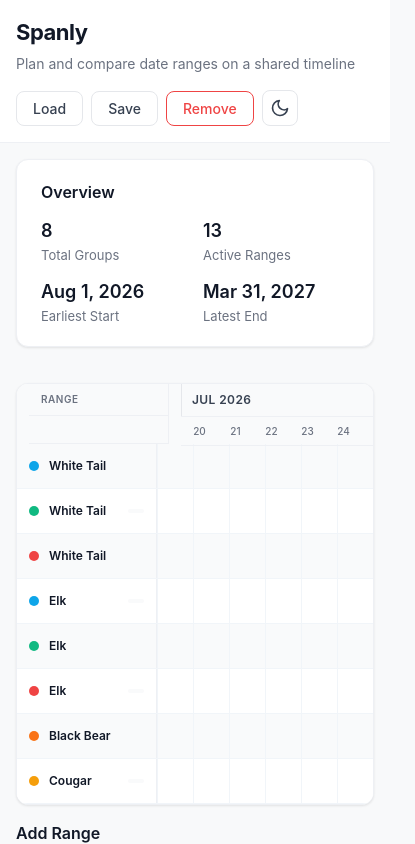
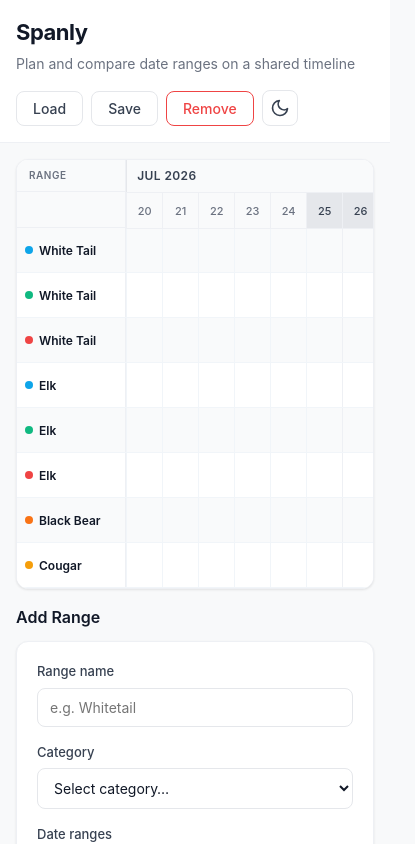
Before and after one commit to TheMustyCow/spanly, a React (Vite) app: page / in a window 390 px wide. Both pictures are taken after a click on the button "Demo". Shown: the top 844 px of the page, 415 px wide, since content can reach past the window. Built offline with nearby package versions, Linux system fonts and the light colour scheme.

Commit message:
Refactor Timeline component: optimize tooltip handling, enhance day cell interactivity, and improve layout responsiveness

```diff
--- a/src/App.tsx
+++ b/src/App.tsx
@@ -4,7 +4,6 @@ import { SEED_DATA } from './data/seed';
 import { DEMO_DATA } from './data/demoData';
 import { ControlPanel } from './components/ControlPanel';
 import { Timeline } from './components/Timeline';
-import { SummaryCard } from './components/SummaryCard';
 import './App.css';
 
 const STORAGE_KEY = 'spanly-data-v3';
@@ -199,7 +198,6 @@ export default function App() {
       </header>
 
       <main className="app-layout">
-        <SummaryCard ranges={ranges} />
         <Timeline ranges={ranges} />
         <ControlPanel ranges={ranges} onUpdate={setRanges} />
       </main>
--- a/src/components/ControlPanel.css
+++ b/src/components/ControlPanel.css
@@ -1,12 +1,13 @@
 .control-panel {
   display: grid;
-  grid-template-columns: 1fr 1fr;
+  grid-template-columns: repeat(2, minmax(0, 1fr));
   gap: 24px;
   align-items: start;
 }
 
 .cp-form-section,
 .cp-list-section {
+  min-width: 0;
   display: flex;
   flex-direction: column;
   gap: 12px;
@@ -46,6 +47,7 @@
 .form-row input[type="text"],
 .form-row input[type="date"],
 .form-row select {
+  min-width: 0;
   padding: 10px 12px;
   border: 1px solid var(--border-input);
   border-radius: 8px;
@@ -98,6 +100,7 @@
 }
 
 .sub-range-field {
+  min-width: 0;
   display: flex;
   flex-direction: column;
   gap: 4px;
@@ -105,6 +108,7 @@
 
 .sub-range-field input[type="text"],
 .sub-range-field input[type="date"] {
+  min-width: 0;
   padding: 8px 10px;
   border: 1px solid var(--border-input);
   border-radius: 6px;
@@ -419,11 +423,11 @@
 /* ---------- responsive ---------- */
 @media (max-width: 768px) {
   .control-panel {
-    grid-template-columns: 1fr;
+    grid-template-columns: minmax(0, 1fr);
   }
 
   .sub-range-row {
-    grid-template-columns: 1fr 1fr;
+    grid-template-columns: repeat(2, minmax(0, 1fr));
   }
 
   .sub-range-row .btn-icon {
--- a/src/components/Timeline.css
+++ b/src/components/Timeline.css
@@ -1,9 +1,12 @@
 .timeline-card {
+  --tl-label-width: 180px;
+  --tl-day-height: 32px;
   background: var(--card-bg);
   border-radius: 12px;
   box-shadow: var(--shadow);
   border: 1px solid var(--border);
   overflow: hidden;
+  min-width: 0;
 }
 
 .timeline-card.empty {
@@ -64,8 +67,8 @@
 }
 
 .tl-header-labels {
-  width: 180px;
-  min-width: 180px;
+  width: var(--tl-label-width);
+  flex: 0 0 var(--tl-label-width);
   position: sticky;
   left: 0;
   z-index: 30;
@@ -75,7 +78,7 @@
 }
 
 .tl-corner {
-  height: 28px;
+  height: var(--tl-day-height);
   display: flex;
   align-items: center;
   padding: 0 16px;
@@ -95,7 +98,8 @@
 
 .tl-header-track {
   position: relative;
-  height: 60px; /* 32px month + 28px day numbers */
+  flex-shrink: 0;
+  height: calc(32px + var(--tl-day-height));
 }
 
 /* Month blocks */
@@ -111,7 +115,6 @@
   height: 100%;
   display: flex;
   align-items: center;
-  padding-left: 10px;
   font-size: 12px;
   font-weight: 600;
   color: var(--text);
@@ -120,14 +123,24 @@
   border-left: 1px solid var(--border-input);
   box-sizing: border-box;
   white-space: nowrap;
+}
+
+.tl-month-label {
+  position: sticky;
+  left: var(--tl-label-width);
+  padding: 0 10px;
+  max-width: 100%;
+  box-sizing: border-box;
   overflow: hidden;
+  background: var(--surface);
 }
 
 /* Day numbers */
 .tl-days {
   position: relative;
-  height: 28px;
+  height: var(--tl-day-height);
   border-bottom: 1px solid var(--border);
+  box-sizing: border-box;
 }
 
 .tl-day-cell {
@@ -137,11 +150,28 @@
   display: flex;
   align-items: center;
   justify-content: center;
-  font-size: 10px;
+  font-size: 11px;
   font-weight: 500;
   color: var(--text-muted);
   box-sizing: border-box;
-  border-left: 1px solid transparent;
+  padding: 0;
+  border: 0;
+  border-left: 1px solid var(--border);
+  border-radius: 0;
+  background: transparent;
+  cursor: help;
+}
+
+.tl-day-cell.weekend {
+  background: var(--border-input);
+  color: var(--text);
+}
+
+.tl-day-cell:hover,
+.tl-day-cell:focus-visible {
+  color: var(--text-h);
+  outline: 2px solid var(--accent);
+  outline-offset: -2px;
 }
 
 /* ---------- body ---------- */
@@ -165,8 +195,8 @@
 }
 
 .tl-row-label {
-  width: 180px;
-  min-width: 180px;
+  width: var(--tl-label-width);
+  flex: 0 0 var(--tl-label-width);
   position: sticky;
   left: 0;
   z-index: 10;
@@ -195,20 +225,6 @@
 .tl-row-name {
   overflow: hidden;
   text-overflow: ellipsis;
-}
-
-.tl-row-category {
-  font-size: 10px;
-  font-weight: 600;
-  color: var(--text-muted);
-  background: var(--surface);
-  padding: 2px 8px;
-  border-radius: 999px;
-  text-transform: uppercase;
-  letter-spacing: 0.3px;
-  white-space: nowrap;
-  flex-shrink: 0;
-  margin-left: auto;
 }
 
 .tl-row-track {
@@ -281,7 +297,9 @@
   font-weight: 500;
   padding: 8px 14px;
   border-radius: 8px;
-  white-space: nowrap;
+  max-width: min(240px, calc(100vw - 24px));
+  box-sizing: border-box;
+  overflow-wrap: anywhere;
   box-shadow: var(--shadow);
   transform: translate(-50%, -100%);
   animation: tooltipFadeIn 0.15s ease;
@@ -294,11 +312,14 @@
 
 /* ---------- responsive ---------- */
 @media (max-width: 768px) {
-  .tl-header-labels,
+  .timeline-card {
+    --tl-label-width: 132px;
+    --tl-day-height: 36px;
+  }
+
   .tl-row-label {
-    width: 140px;
-    min-width: 140px;
-    padding: 0 12px;
+    padding: 0 10px;
+    gap: 6px;
   }
 
   .tl-row-name {
@@ -310,3 +331,27 @@
     font-size: 10px;
   }
 }
+
+@media (max-width: 480px) {
+  .timeline-card {
+    --tl-label-width: clamp(88px, 28vw, 112px);
+  }
+
+  .tl-row-label {
+    padding: 0 8px;
+  }
+
+  .tl-dot {
+    width: 8px;
+    height: 8px;
+  }
+
+  .tl-row-name {
+    white-space: normal;
+    overflow-wrap: anywhere;
+    display: -webkit-box;
+    -webkit-box-orient: vertical;
+    -webkit-line-clamp: 2;
+    line-height: 1.25;
+  }
+}
--- a/src/components/Timeline.tsx
+++ b/src/components/Timeline.tsx
@@ -1,4 +1,4 @@
-import React, { useMemo, useState, useRef } from 'react';
+import React, { useEffect, useMemo, useState, useRef } from 'react';
 import type { SeasonRange } from '../types';
 import './Timeline.css';
 
@@ -8,6 +8,14 @@ interface TimelineProps {
 }
 
 const DAY_WIDTH = 36; // px — generous so day numbers are crisp and bars are readable
+
+interface TimelineDay {
+  num: number;
+  index: number;
+  weekday: string;
+  fullDate: string;
+  isWeekend: boolean;
+}
 
 /* ---------- date helpers ---------- */
 function parseDate(str: string): Date {
@@ -32,7 +40,7 @@ function formatMonth(date: Date): string {
 
 
 export const Timeline: React.FC<TimelineProps> = ({ ranges }) => {
-  const enabled = ranges.filter((r) => r.enabled);
+  const enabled = useMemo(() => ranges.filter((r) => r.enabled), [ranges]);
 
   const [tooltip, setTooltip] = useState<{
     visible: boolean;
@@ -43,10 +51,17 @@ export const Timeline: React.FC<TimelineProps> = ({ ranges }) => {
 
   const tooltipTimer = useRef<ReturnType<typeof setTimeout> | null>(null);
 
-  function showTooltip(text: string, e: React.MouseEvent) {
+  useEffect(() => () => {
     if (tooltipTimer.current) clearTimeout(tooltipTimer.current);
+  }, []);
+
+  function showTooltip(text: string, e: React.MouseEvent | React.FocusEvent) {
+    if (tooltipTimer.current) clearTimeout(tooltipTimer.current);
+    const rect = e.currentTarget.getBoundingClientRect();
+    const x = 'clientX' in e ? e.clientX : rect.left + rect.width / 2;
+    const y = 'clientY' in e ? e.clientY : rect.top;
     tooltipTimer.current = setTimeout(() => {
-      setTooltip({ visible: true, x: e.clientX, y: e.clientY - 12, text });
+      setTooltip({ visible: true, x, y: y - 12, text });
     }, 300);
   }
 
@@ -58,7 +73,7 @@ export const Timeline: React.FC<TimelineProps> = ({ ranges }) => {
 
   function hideTooltip() {
     if (tooltipTimer.current) clearTimeout(tooltipTimer.current);
-    setTooltip((prev) => ({ ...prev, visible: false }));
+    setTooltip((prev) => prev.visible ? { ...prev, visible: false } : prev);
   }
 
   const {
@@ -74,7 +89,7 @@ export const Timeline: React.FC<TimelineProps> = ({ ranges }) => {
         totalDays: 0,
         trackWidth: 0,
         monthBlocks: [] as { name: string; startIndex: number; dayCount: number }[],
-        dayNumbers: [] as { num: number; index: number }[],
+        dayNumbers: [] as TimelineDay[],
         gridLines: [] as { index: number; isWeek: boolean; isMonth: boolean }[],
       };
     }
@@ -126,12 +141,18 @@ export const Timeline: React.FC<TimelineProps> = ({ ranges }) => {
     });
 
     // Day numbers and grid lines (one per day boundary, so total + 1 lines)
-    const days: { num: number; index: number }[] = [];
+    const days: TimelineDay[] = [];
     const lines: { index: number; isWeek: boolean; isMonth: boolean }[] = [];
     for (let i = 0; i <= total; i++) {
       const d = addDays(min, i);
       if (i < total) {
-        days.push({ num: d.getDate(), index: i });
+        days.push({
+          num: d.getDate(),
+          index: i,
+          weekday: d.toLocaleDateString(undefined, { weekday: 'long' }),
+          fullDate: d.toLocaleDateString(undefined, { weekday: 'long', month: 'long', day: 'numeric', year: 'numeric' }),
+          isWeekend: d.getDay() === 0 || d.getDay() === 6,
+        });
       }
       lines.push({
         index: i,
@@ -151,16 +172,14 @@ export const Timeline: React.FC<TimelineProps> = ({ ranges }) => {
     );
   }
 
-  const contentWidth = 180 + trackWidth;
-
   return (
     <div className="timeline-card">
-      <div className="timeline-scroll-wrapper">
-        <div className="timeline-content" style={{ width: `${contentWidth}px` }}>
+      <div className="timeline-scroll-wrapper" onScroll={hideTooltip}>
+        <div className="timeline-content" style={{ width: `calc(var(--tl-label-width) + ${trackWidth}px)` }}>
           {/* Sticky header */}
           <div className="tl-sticky-header">
             <div className="tl-header-labels">
-                <div className="tl-corner tl-corner-top">Range</div>
+              <div className="tl-corner tl-corner-top">Range</div>
               <div className="tl-corner" />
             </div>
             <div className="tl-header-track" style={{ width: `${trackWidth}px` }}>
@@ -175,23 +194,31 @@ export const Timeline: React.FC<TimelineProps> = ({ ranges }) => {
                       width: `${m.dayCount * DAY_WIDTH}px`,
                     }}
                   >
-                    {m.name}
+                    <span className="tl-month-label">{m.name}</span>
                   </div>
                 ))}
               </div>
               {/* Day numbers row */}
               <div className="tl-days">
                 {dayNumbers.map((d) => (
-                  <div
+                  <button
                     key={d.index}
-                    className="tl-day-cell"
+                    type="button"
+                    className={`tl-day-cell${d.isWeekend ? ' weekend' : ''}`}
+                    aria-label={d.fullDate}
                     style={{
                       left: `${d.index * DAY_WIDTH}px`,
                       width: `${DAY_WIDTH}px`,
                     }}
+                    onMouseEnter={(e) => showTooltip(d.weekday, e)}
+                    onMouseMove={moveTooltip}
+                    onMouseLeave={hideTooltip}
+                    onFocus={(e) => showTooltip(d.weekday, e)}
+                    onBlur={hideTooltip}
+                    onKeyDown={(e) => { if (e.key === 'Escape') hideTooltip(); }}
                   >
                     {d.num}
-                  </div>
+                  </button>
                 ))}
               </div>
             </div>
@@ -207,10 +234,7 @@ export const Timeline: React.FC<TimelineProps> = ({ ranges }) => {
                 >
                   <div className="tl-row-label">
                     <span className="tl-dot" style={{ backgroundColor: s.color }} />
-                    <span className="tl-row-name">{s.name}</span>
-                    {s.category && (
-                      <span className="tl-row-category"></span>
-                    )}
+                    <span className="tl-row-name" title={s.name}>{s.name}</span>
                   </div>
                   <div className="tl-row-track" style={{ width: `${trackWidth}px` }}>
                     {/* vertical grid lines */}
@@ -262,8 +286,9 @@ export const Timeline: React.FC<TimelineProps> = ({ ranges }) => {
       {tooltip.visible && (
         <div
           className="tl-tooltip"
+          role="tooltip"
           style={{
-            left: `${tooltip.x}px`,
+            left: `clamp(132px, ${tooltip.x}px, calc(100vw - 132px))`,
             top: `${tooltip.y}px`,
           }}
         >
```
